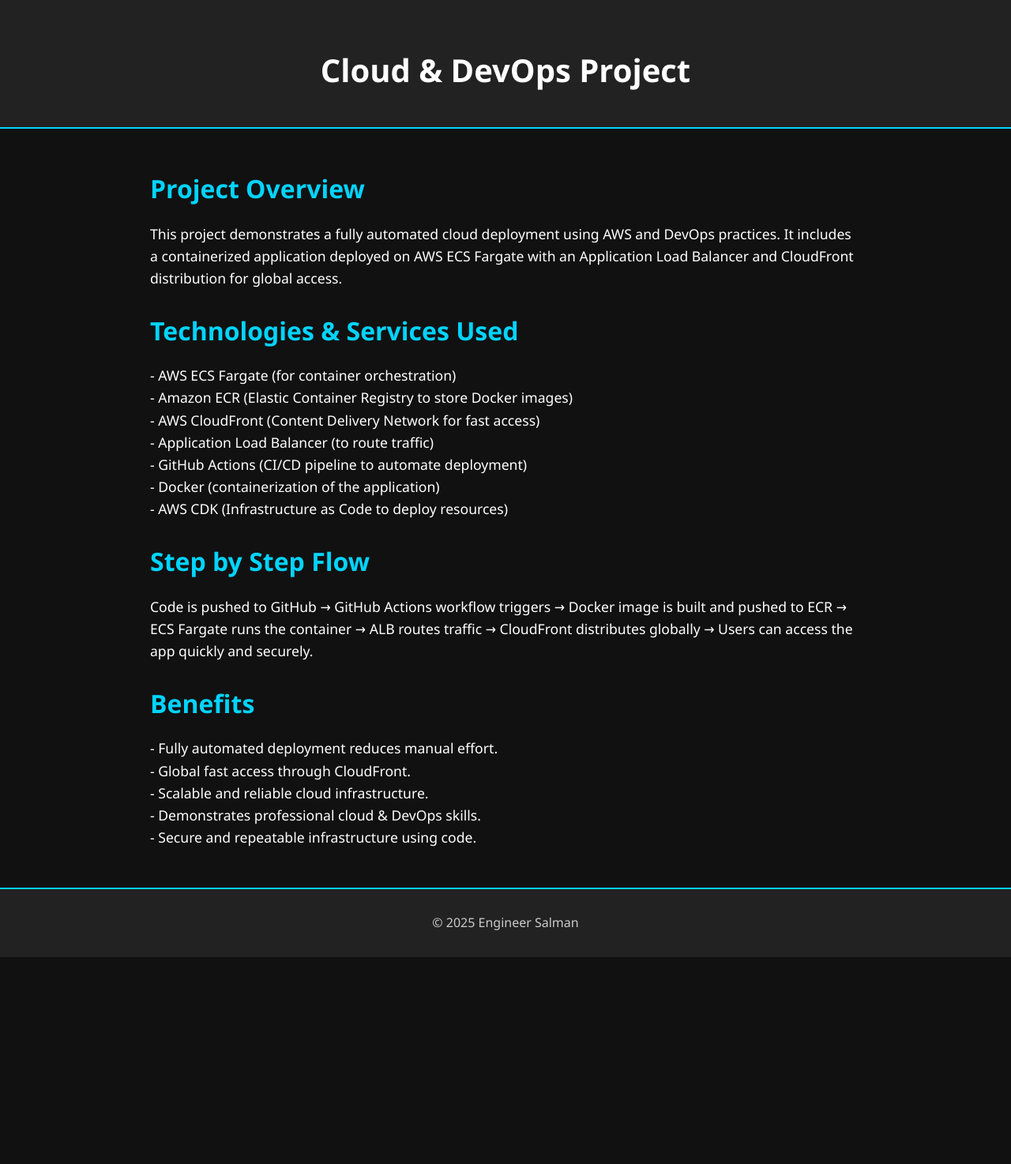
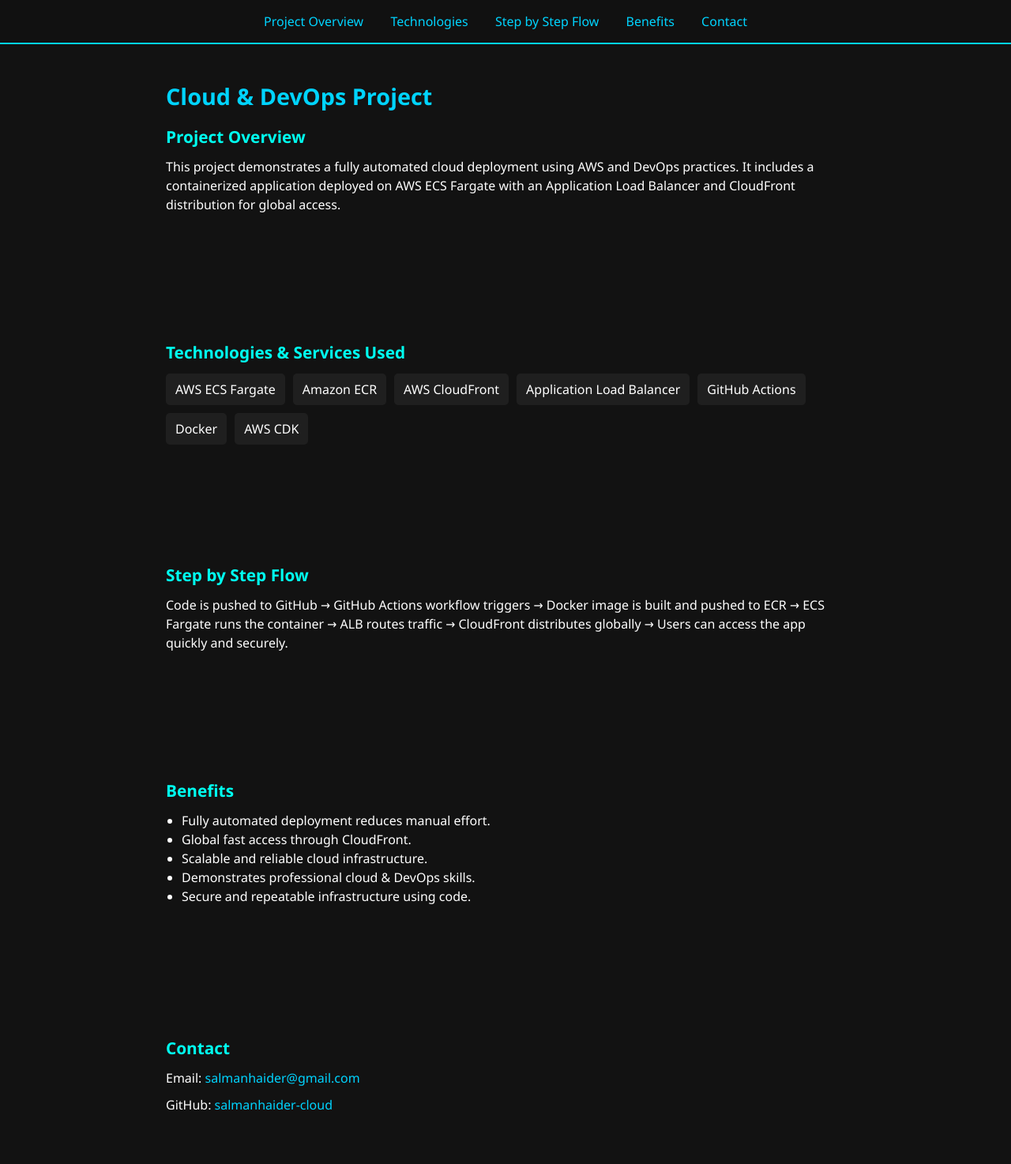
Before and after one commit to salmanhaider-cloud/cdk-ecs-fargate, a website: page index.html in a window 1280 px wide. Shown: the top 1474 px of the page at 79% size. Before the commit the page ends 1212 px from the top, so only its background shows below. Drawn offline with Linux system fonts and the light colour scheme.

Commit message:
Add latest HTML project with animations and modern UI

```diff
--- a/index.html
+++ b/index.html
@@ -5,44 +5,105 @@
   <meta name="viewport" content="width=device-width, initial-scale=1.0">
   <title>Cloud & DevOps Project | Engineer Salman</title>
   <style>
+    /* Basic Reset */
+    * {
+      margin: 0;
+      padding: 0;
+      box-sizing: border-box;
+      scroll-behavior: smooth;
+    }
+
     body {
       font-family: "Segoe UI", Tahoma, Geneva, Verdana, sans-serif;
-      margin: 0;
-      padding: 0;
-      background: #111;
+      background: #121212;
       color: #fff;
-      line-height: 1.6;
+      line-height: 1.5;
     }
 
+    /* Header */
     header {
-      background: #222;
-      padding: 30px 20px;
-      text-align: center;
+      position: fixed;
+      top: 0;
+      width: 100%;
+      background: rgba(18,18,18,0.95);
+      padding: 15px 20px;
+      display: flex;
+      justify-content: center;
       border-bottom: 2px solid #00d4ff;
+      z-index: 1000;
+    }
+
+    header nav a {
+      margin: 0 15px;
+      color: #00d4ff;
+      text-decoration: none;
+      font-size: 1rem;
+      transition: color 0.3s;
+    }
+
+    header nav a:hover {
+      color: #00fff0;
     }
 
     header h1 {
-      font-size: 2.5rem;
-      margin-bottom: 10px;
+      display: none; /* H1 title in section now */
     }
 
+    /* Sections */
     section {
       max-width: 900px;
-      margin: 50px auto;
-      padding: 0 20px;
+      margin: 0 auto;
+      padding: 100px 20px 50px 20px; /* top padding = header height + 20 */
+      scroll-margin-top: 80px; /* fix sticky header scroll issue */
     }
 
     h2 {
       color: #00d4ff;
+      font-size: 1.8rem;
       margin-bottom: 15px;
-      font-size: 2rem;
+      position: relative;
+      animation: fadeInDown 1s;
+    }
+
+    h3 {
+      color: #00fff0;
+      font-size: 1.3rem;
+      margin-bottom: 10px;
     }
 
     p {
-      font-size: 1.1rem;
+      font-size: 1rem;
+      margin-bottom: 10px;
+      animation: fadeIn 1.5s;
+    }
+
+    ul {
+      list-style-type: disc;
+      padding-left: 20px;
       margin-bottom: 15px;
     }
 
+    /* Cards for tech list */
+    .tech-list {
+      display: flex;
+      flex-wrap: wrap;
+      gap: 10px;
+    }
+
+    .tech-item {
+      background: #1f1f1f;
+      padding: 8px 12px;
+      border-radius: 5px;
+      transition: transform 0.3s, background 0.3s;
+    }
+
+    .tech-item:hover {
+      transform: translateY(-5px);
+      background: #00d4ff;
+      color: #000;
+    }
+
+    /* Footer */
     footer {
       text-align: center;
       padding: 30px 20px;
@@ -60,45 +121,81 @@
     a:hover {
       text-decoration: underline;
     }
+
+    /* Animations */
+    @keyframes fadeInDown {
+      from { opacity: 0; transform: translateY(-20px); }
+      to { opacity: 1; transform: translateY(0); }
+    }
+
+    @keyframes fadeIn {
+      from { opacity: 0; }
+      to { opacity: 1; }
+    }
   </style>
 </head>
 <body>
 
+  <!-- Navbar -->
   <header>
-    <h1>Cloud & DevOps Project</h1>
+    <nav>
+      <a href="#overview">Project Overview</a>
+      <a href="#technologies">Technologies</a>
+      <a href="#flow">Step by Step Flow</a>
+      <a href="#benefits">Benefits</a>
+      <a href="#contact">Contact</a>
+    </nav>
   </header>
 
-  <section>
-    <h2>Project Overview</h2>
+  <!-- Project Overview -->
+  <section id="overview">
+    <h2>Cloud & DevOps Project</h2>
+    <h3>Project Overview</h3>
     <p>
       This project demonstrates a fully automated cloud deployment using AWS and DevOps practices.
       It includes a containerized application deployed on AWS ECS Fargate with an Application Load Balancer and CloudFront distribution for global access.
     </p>
+  </section>
 
-    <h2>Technologies & Services Used</h2>
-    <p>
-      - AWS ECS Fargate (for container orchestration)<br>
-      - Amazon ECR (Elastic Container Registry to store Docker images)<br>
-      - AWS CloudFront (Content Delivery Network for fast access)<br>
-      - Application Load Balancer (to route traffic)<br>
-      - GitHub Actions (CI/CD pipeline to automate deployment)<br>
-      - Docker (containerization of the application)<br>
-      - AWS CDK (Infrastructure as Code to deploy resources)
-    </p>
+  <!-- Technologies -->
+  <section id="technologies">
+    <h3>Technologies & Services Used</h3>
+    <div class="tech-list">
+      <div class="tech-item">AWS ECS Fargate</div>
+      <div class="tech-item">Amazon ECR</div>
+      <div class="tech-item">AWS CloudFront</div>
+      <div class="tech-item">Application Load Balancer</div>
+      <div class="tech-item">GitHub Actions</div>
+      <div class="tech-item">Docker</div>
+      <div class="tech-item">AWS CDK</div>
+    </div>
+  </section>
 
-    <h2>Step by Step Flow</h2>
+  <!-- Step by Step Flow -->
+  <section id="flow">
+    <h3>Step by Step Flow</h3>
     <p>
       Code is pushed to GitHub → GitHub Actions workflow triggers → Docker image is built and pushed to ECR → ECS Fargate runs the container → ALB routes traffic → CloudFront distributes globally → Users can access the app quickly and securely.
     </p>
+  </section>
 
-    <h2>Benefits</h2>
-    <p>
-      - Fully automated deployment reduces manual effort.<br>
-      - Global fast access through CloudFront.<br>
-      - Scalable and reliable cloud infrastructure.<br>
-      - Demonstrates professional cloud & DevOps skills.<br>
-      - Secure and repeatable infrastructure using code.
-    </p>
+  <!-- Benefits -->
+  <section id="benefits">
+    <h3>Benefits</h3>
+    <ul>
+      <li>Fully automated deployment reduces manual effort.</li>
+      <li>Global fast access through CloudFront.</li>
+      <li>Scalable and reliable cloud infrastructure.</li>
+      <li>Demonstrates professional cloud & DevOps skills.</li>
+      <li>Secure and repeatable infrastructure using code.</li>
+    </ul>
+  </section>
+
+  <!-- Contact -->
+  <section id="contact">
+    <h3>Contact</h3>
+    <p>Email: <a href="mailto:salmanhaider@gmail.com">salmanhaider@gmail.com</a></p>
+    <p>GitHub: <a href="https://github.com/salmanhaider-cloud" target="_blank">salmanhaider-cloud</a></p>
   </section>
 
   <footer>
```
